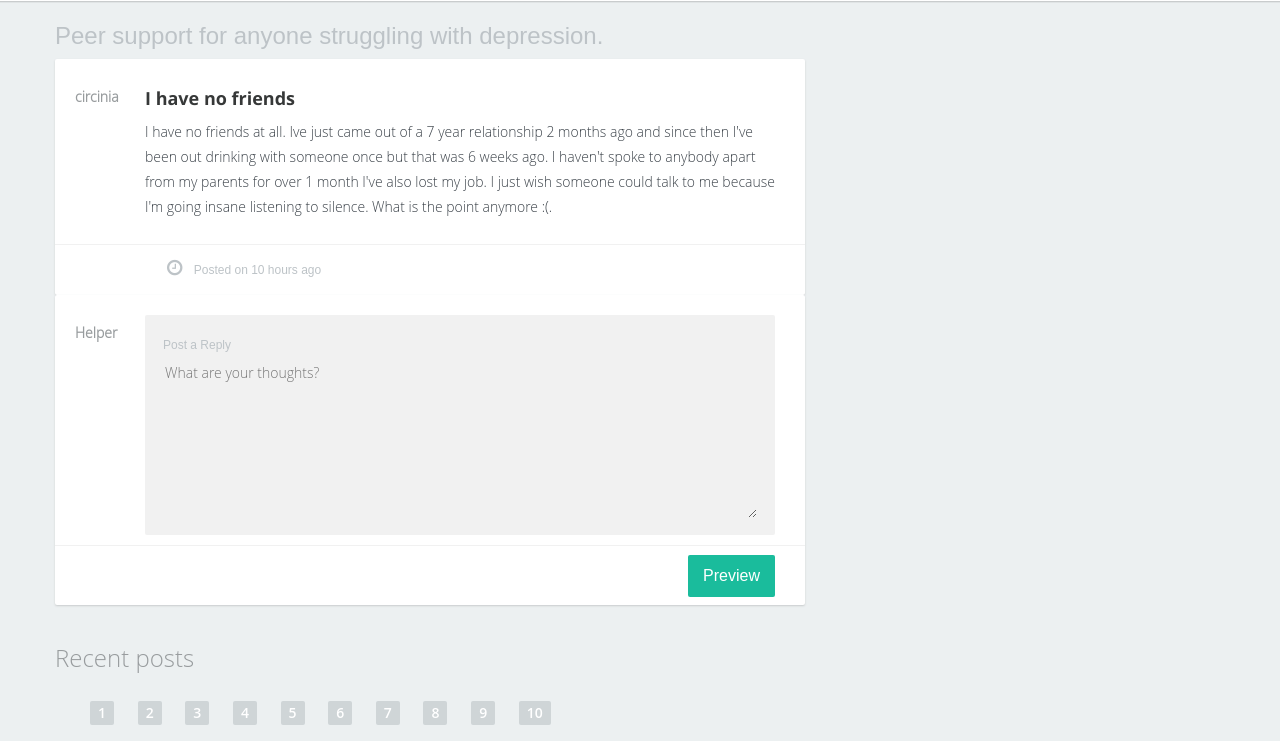
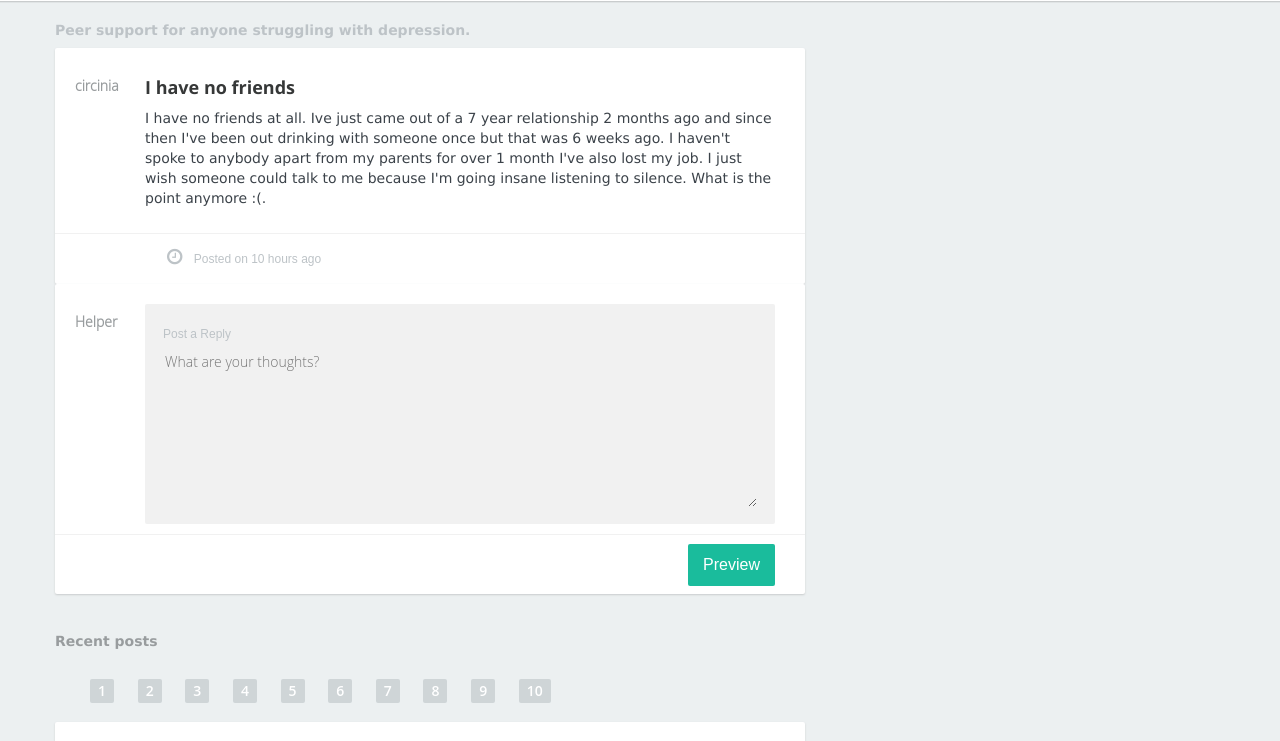
Before and after one commit to PenguinZhou/MepsBot, a plain HTML site: page forum1/index.html in a window 1280 px wide. Shown: the part 43-784 px from the top of the page. Drawn offline with nearby package versions, Linux system fonts and the light colour scheme.

Commit message:
Change the Font to Verdana, same with Reddit

```diff
--- a/forum1/css/custom.css
+++ b/forum1/css/custom.css
@@ -28,6 +28,9 @@
 9. Small devices (768 - 991px)
 10. Medium devices (992-1200px)
 11. Large devices (more 1200px)
+
+**************
+12. Fonts: Verdana, same as Reddit
 
 -------------------------------------------------------------------*/
 
@@ -1225,3 +1228,6 @@ a.down:hover {
         padding: 0;
     }
 }
+
+/************ Font *****************/
+h1 { font-family: Verdana, Geneva, sans-serif; font-size: 24px; font-style: normal; font-variant: normal; font-weight: 700; line-height: 26.4px; } h3 { font-family: Verdana, Geneva, sans-serif; font-size: 14px; font-style: normal; font-variant: normal; font-weight: 700; line-height: 15.4px; } p { font-family: Verdana, Geneva, sans-serif; font-size: 14px; font-style: normal; font-variant: normal; font-weight: 400; line-height: 20px; } blockquote { font-family: Verdana, Geneva, sans-serif; font-size: 21px; font-style: normal; font-variant: normal; font-weight: 400; line-height: 30px; } pre { font-family: Verdana, Geneva, sans-serif; font-size: 13px; font-style: normal; font-variant: normal; font-weight: 400; line-height: 18.5714px; }
```
